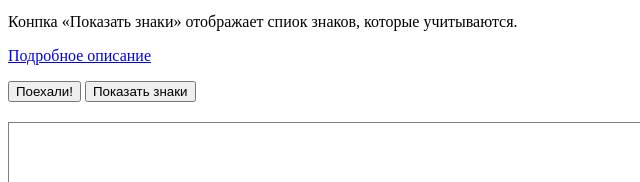
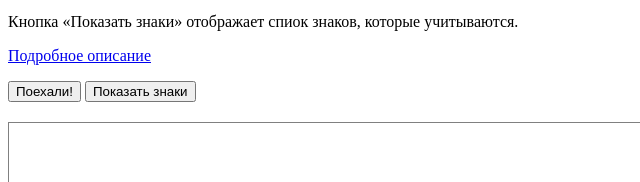
Before and after one commit to nirastor/text-parsing, a plain HTML site: page index.html in a window 1280 px wide. Shown: the part 361-543 px from the top of the page, 0-640 px from the left. Drawn offline with Linux system fonts and the light colour scheme.

Commit message:
Add files via upload
Поправил опечатку "Кнопка"

```diff
--- a/index.html
+++ b/index.html
@@ -23,7 +23,7 @@
         <li class="description__list-element"><span class="subject">Случайным</span> <span class="predicate">образом</span> <span class="defenition">определяет</span> члены предложения (не все) и подчеркивает их</li>
     </ul>
     <p class="description__about">
-        Конпка &laquo;Показать знаки&raquo; отображает спиок знаков, которые учитываются.
+        Кнопка &laquo;Показать знаки&raquo; отображает спиок знаков, которые учитываются.
     </p>
     <p class="description__about">
         <a href="https://github.com/nirastor/text-parsing/blob/master/README.md">Подробное описание</a>
```
